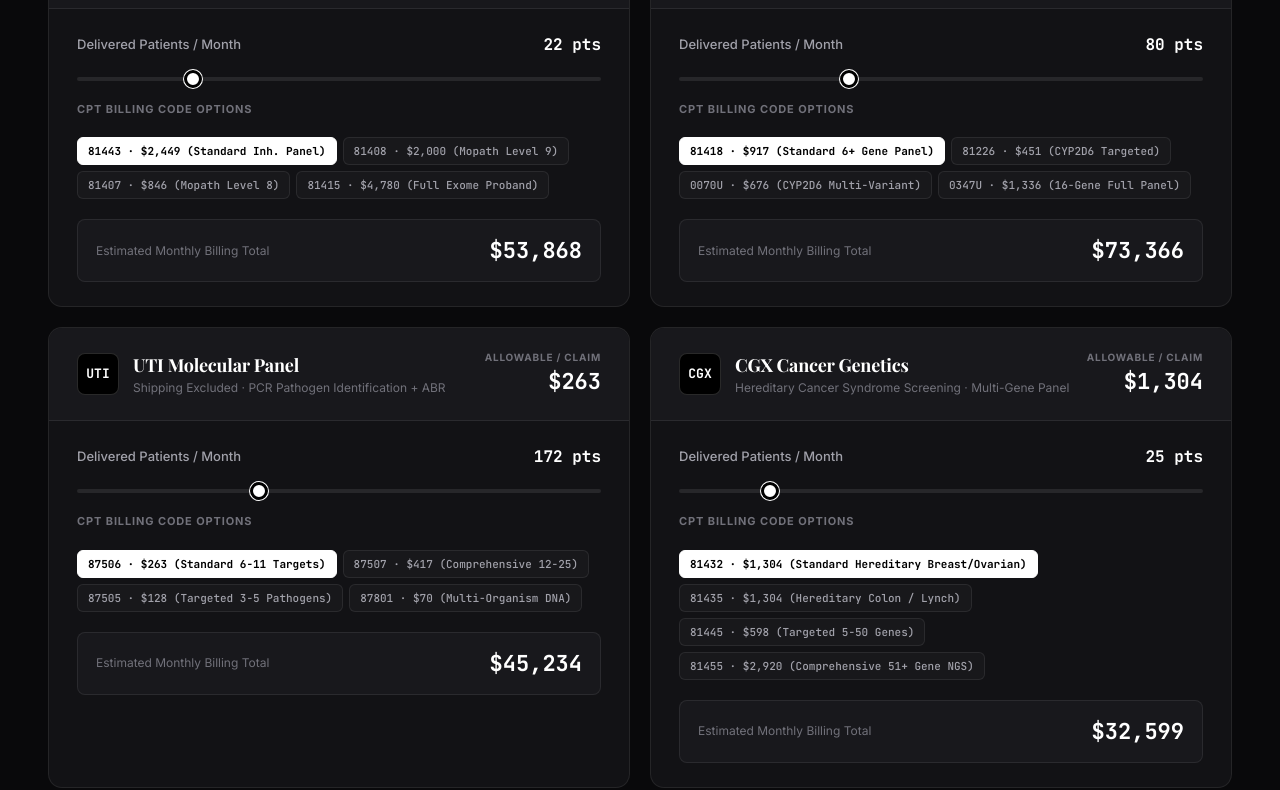
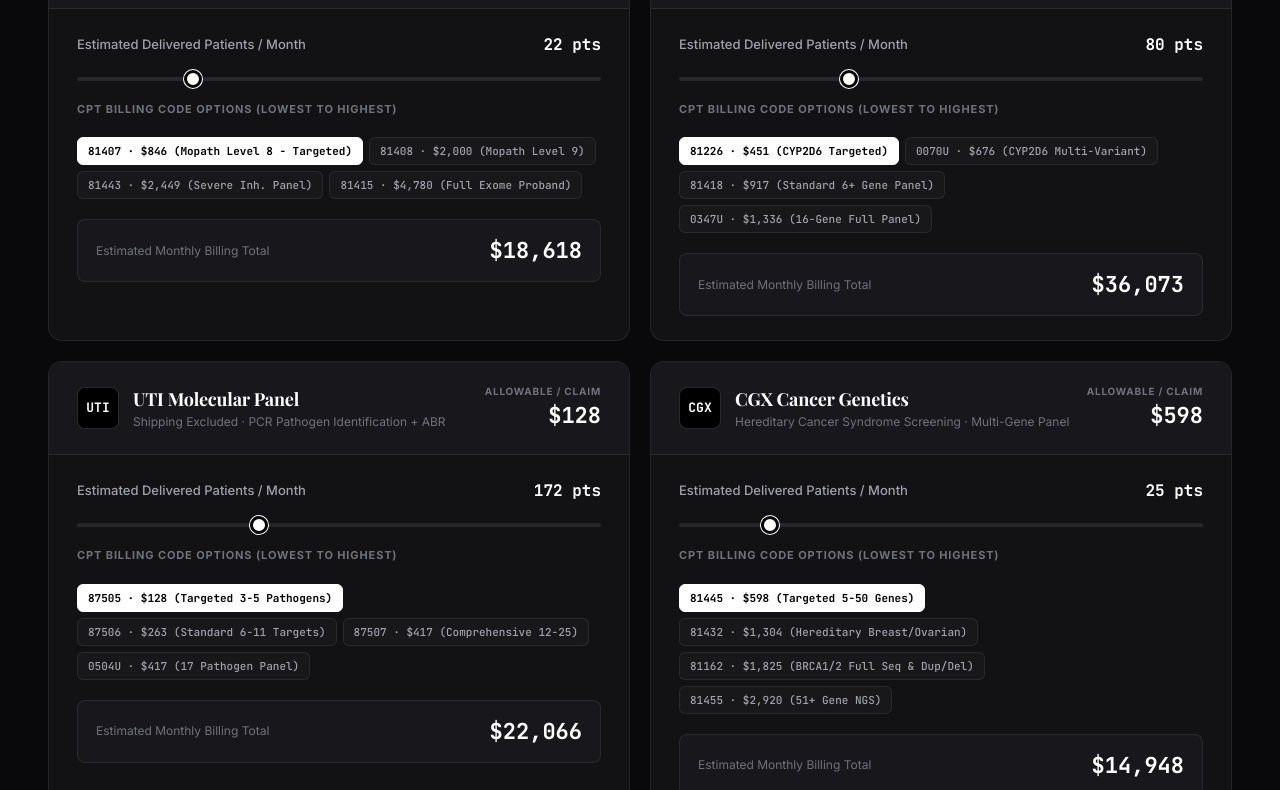
Before and after one commit to bennnnnnyyyyyyyy/fee-schedules-lab, a plain HTML site: page dashboard.html in a window 1280 px wide. Shown: the part 744-1534 px from the top of the page. Drawn offline with nearby package versions, Linux system fonts and the light colour scheme; a web font is replaced by a local one.

Commit message:
refactor: update billing scenarios with conservative baseline estimates, updated CPT code rates, and improved dashboard labels

```diff
--- a/dashboard.html
+++ b/dashboard.html
@@ -713,7 +713,7 @@
 
   <div class="nav-controls">
     <div class="scenario-toggle-wrap">
-      <button class="scenario-btn active" id="btn-mode-standard" onclick="setBillingScenario('standard')">Standard Baseline</button>
+      <button class="scenario-btn active" id="btn-mode-standard" onclick="setBillingScenario('standard')">Conservative Baseline</button>
       <button class="scenario-btn" id="btn-mode-max" onclick="setBillingScenario('max')">Max Allowable Ceiling</button>
     </div>
     <div class="badge-live">
@@ -847,27 +847,27 @@
         </div>
         <div class="camp-rate-box">
           <div class="camp-rate-label">Allowable / Claim</div>
-          <div class="camp-rate-amount" id="rate-ngs-disp">$2,449</div>
+          <div class="camp-rate-amount" id="rate-ngs-disp">$846</div>
         </div>
       </div>
       <div class="camp-body">
         <div class="vol-row">
-          <span class="vol-label">Delivered Patients / Month</span>
+          <span class="vol-label">Estimated Delivered Patients / Month</span>
           <span class="vol-display" id="vol-ngs-disp">22 pts</span>
         </div>
         <input type="range" id="slider-ngs" min="1" max="100" value="22" oninput="onSliderChange('ngs')">
 
-        <div class="cpt-select-title">CPT Billing Code Options</div>
+        <div class="cpt-select-title">CPT Billing Code Options (Lowest to Highest)</div>
         <div class="cpt-chips-group" id="cpts-ngs">
-          <button class="cpt-btn active" data-rate="2448.56" data-cpt="81443" onclick="onCPTSelect('ngs', this)">81443 · $2,449 (Standard Inh. Panel)</button>
+          <button class="cpt-btn active" data-rate="846.27" data-cpt="81407" onclick="onCPTSelect('ngs', this)">81407 · $846 (Mopath Level 8 - Targeted)</button>
           <button class="cpt-btn" data-rate="2000.00" data-cpt="81408" onclick="onCPTSelect('ngs', this)">81408 · $2,000 (Mopath Level 9)</button>
-          <button class="cpt-btn" data-rate="846.27" data-cpt="81407" onclick="onCPTSelect('ngs', this)">81407 · $846 (Mopath Level 8)</button>
+          <button class="cpt-btn" data-rate="2448.56" data-cpt="81443" onclick="onCPTSelect('ngs', this)">81443 · $2,449 (Severe Inh. Panel)</button>
           <button class="cpt-btn" data-rate="4780.00" data-cpt="81415" onclick="onCPTSelect('ngs', this)">81415 · $4,780 (Full Exome Proband)</button>
         </div>
 
         <div class="camp-subtotal-panel">
           <span class="subtotal-tag">Estimated Monthly Billing Total</span>
-          <span class="subtotal-figure" id="sub-ngs-disp">$53,868</span>
+          <span class="subtotal-figure" id="sub-ngs-disp">$18,618</span>
         </div>
       </div>
     </div>
@@ -884,27 +884,27 @@
         </div>
         <div class="camp-rate-box">
           <div class="camp-rate-label">Allowable / Claim</div>
-          <div class="camp-rate-amount" id="rate-pgx-disp">$917</div>
+          <div class="camp-rate-amount" id="rate-pgx-disp">$451</div>
         </div>
       </div>
       <div class="camp-body">
         <div class="vol-row">
-          <span class="vol-label">Delivered Patients / Month</span>
+          <span class="vol-label">Estimated Delivered Patients / Month</span>
           <span class="vol-display" id="vol-pgx-disp">80 pts</span>
         </div>
         <input type="range" id="slider-pgx" min="1" max="250" value="80" oninput="onSliderChange('pgx')">
 
-        <div class="cpt-select-title">CPT Billing Code Options</div>
+        <div class="cpt-select-title">CPT Billing Code Options (Lowest to Highest)</div>
         <div class="cpt-chips-group" id="cpts-pgx">
-          <button class="cpt-btn active" data-rate="917.08" data-cpt="81418" onclick="onCPTSelect('pgx', this)">81418 · $917 (Standard 6+ Gene Panel)</button>
-          <button class="cpt-btn" data-rate="450.91" data-cpt="81226" onclick="onCPTSelect('pgx', this)">81226 · $451 (CYP2D6 Targeted)</button>
+          <button class="cpt-btn active" data-rate="450.91" data-cpt="81226" onclick="onCPTSelect('pgx', this)">81226 · $451 (CYP2D6 Targeted)</button>
           <button class="cpt-btn" data-rate="676.37" data-cpt="0070U" onclick="onCPTSelect('pgx', this)">0070U · $676 (CYP2D6 Multi-Variant)</button>
+          <button class="cpt-btn" data-rate="917.08" data-cpt="81418" onclick="onCPTSelect('pgx', this)">81418 · $917 (Standard 6+ Gene Panel)</button>
           <button class="cpt-btn" data-rate="1336.09" data-cpt="0347U" onclick="onCPTSelect('pgx', this)">0347U · $1,336 (16-Gene Full Panel)</button>
         </div>
 
         <div class="camp-subtotal-panel">
           <span class="subtotal-tag">Estimated Monthly Billing Total</span>
-          <span class="subtotal-figure" id="sub-pgx-disp">$73,366</span>
+          <span class="subtotal-figure" id="sub-pgx-disp">$36,073</span>
         </div>
       </div>
     </div>
@@ -921,27 +921,27 @@
         </div>
         <div class="camp-rate-box">
           <div class="camp-rate-label">Allowable / Claim</div>
-          <div class="camp-rate-amount" id="rate-uti-disp">$263</div>
+          <div class="camp-rate-amount" id="rate-uti-disp">$128</div>
         </div>
       </div>
       <div class="camp-body">
         <div class="vol-row">
-          <span class="vol-label">Delivered Patients / Month</span>
+          <span class="vol-label">Estimated Delivered Patients / Month</span>
           <span class="vol-display" id="vol-uti-disp">172 pts</span>
         </div>
         <input type="range" id="slider-uti" min="1" max="500" value="172" oninput="onSliderChange('uti')">
 
-        <div class="cpt-select-title">CPT Billing Code Options</div>
+        <div class="cpt-select-title">CPT Billing Code Options (Lowest to Highest)</div>
         <div class="cpt-chips-group" id="cpts-uti">
-          <button class="cpt-btn active" data-rate="262.99" data-cpt="87506" onclick="onCPTSelect('uti', this)">87506 · $263 (Standard 6-11 Targets)</button>
+          <button class="cpt-btn active" data-rate="128.29" data-cpt="87505" onclick="onCPTSelect('uti', this)">87505 · $128 (Targeted 3-5 Pathogens)</button>
+          <button class="cpt-btn" data-rate="262.99" data-cpt="87506" onclick="onCPTSelect('uti', this)">87506 · $263 (Standard 6-11 Targets)</button>
           <button class="cpt-btn" data-rate="416.78" data-cpt="87507" onclick="onCPTSelect('uti', this)">87507 · $417 (Comprehensive 12-25)</button>
-          <button class="cpt-btn" data-rate="128.29" data-cpt="87505" onclick="onCPTSelect('uti', this)">87505 · $128 (Targeted 3-5 Pathogens)</button>
-          <button class="cpt-btn" data-rate="70.20" data-cpt="87801" onclick="onCPTSelect('uti', this)">87801 · $70 (Multi-Organism DNA)</button>
+          <button class="cpt-btn" data-rate="416.78" data-cpt="0504U" onclick="onCPTSelect('uti', this)">0504U · $417 (17 Pathogen Panel)</button>
         </div>
 
         <div class="camp-subtotal-panel">
           <span class="subtotal-tag">Estimated Monthly Billing Total</span>
-          <span class="subtotal-figure" id="sub-uti-disp">$45,234</span>
+          <span class="subtotal-figure" id="sub-uti-disp">$22,066</span>
         </div>
       </div>
     </div>
@@ -958,27 +958,27 @@
         </div>
         <div class="camp-rate-box">
           <div class="camp-rate-label">Allowable / Claim</div>
-          <div class="camp-rate-amount" id="rate-cgx-disp">$1,304</div>
+          <div class="camp-rate-amount" id="rate-cgx-disp">$598</div>
         </div>
       </div>
       <div class="camp-body">
         <div class="vol-row">
-          <span class="vol-label">Delivered Patients / Month</span>
+          <span class="vol-label">Estimated Delivered Patients / Month</span>
           <span class="vol-display" id="vol-cgx-disp">25 pts</span>
         </div>
         <input type="range" id="slider-cgx" min="1" max="150" value="25" oninput="onSliderChange('cgx')">
 
-        <div class="cpt-select-title">CPT Billing Code Options</div>
+        <div class="cpt-select-title">CPT Billing Code Options (Lowest to Highest)</div>
         <div class="cpt-chips-group" id="cpts-cgx">
-          <button class="cpt-btn active" data-rate="1303.95" data-cpt="81432" onclick="onCPTSelect('cgx', this)">81432 · $1,304 (Standard Hereditary Breast/Ovarian)</button>
-          <button class="cpt-btn" data-rate="1303.95" data-cpt="81435" onclick="onCPTSelect('cgx', this)">81435 · $1,304 (Hereditary Colon / Lynch)</button>
-          <button class="cpt-btn" data-rate="597.91" data-cpt="81445" onclick="onCPTSelect('cgx', this)">81445 · $598 (Targeted 5-50 Genes)</button>
-          <button class="cpt-btn" data-rate="2919.60" data-cpt="81455" onclick="onCPTSelect('cgx', this)">81455 · $2,920 (Comprehensive 51+ Gene NGS)</button>
+          <button class="cpt-btn active" data-rate="597.91" data-cpt="81445" onclick="onCPTSelect('cgx', this)">81445 · $598 (Targeted 5-50 Genes)</button>
+          <button class="cpt-btn" data-rate="1303.95" data-cpt="81432" onclick="onCPTSelect('cgx', this)">81432 · $1,304 (Hereditary Breast/Ovarian)</button>
+          <button class="cpt-btn" data-rate="1824.88" data-cpt="81162" onclick="onCPTSelect('cgx', this)">81162 · $1,825 (BRCA1/2 Full Seq & Dup/Del)</button>
+          <button class="cpt-btn" data-rate="2919.60" data-cpt="81455" onclick="onCPTSelect('cgx', this)">81455 · $2,920 (51+ Gene NGS)</button>
         </div>
 
         <div class="camp-subtotal-panel">
           <span class="subtotal-tag">Estimated Monthly Billing Total</span>
-          <span class="subtotal-figure" id="sub-cgx-disp">$32,599</span>
+          <span class="subtotal-figure" id="sub-cgx-disp">$14,948</span>
         </div>
       </div>
     </div>
@@ -1080,7 +1080,7 @@
       <thead>
         <tr>
           <th>Campaign Line</th>
-          <th>Target CPT Code</th>
+          <th>Selected CPT Code</th>
           <th>Allowable / Claim (CLFS '26)</th>
           <th>Monthly Patient Target</th>
           <th>Monthly Gross Allowable</th>
@@ -1089,43 +1089,43 @@
       <tbody>
         <tr>
           <td class="item-title">Immunodeficiency NGS</td>
-          <td class="mono" id="t-cpt-ngs">81443</td>
-          <td class="mono" id="t-rate-ngs">$2,448.56</td>
+          <td class="mono" id="t-cpt-ngs">81407</td>
+          <td class="mono" id="t-rate-ngs">$846.27</td>
           <td class="mono" id="t-vol-ngs">22 pts</td>
-          <td class="mono item-title" id="t-sub-ngs">$53,868</td>
+          <td class="mono item-title" id="t-sub-ngs">$18,618</td>
         </tr>
         <tr>
           <td class="item-title">Pharmacogenomics (PGx)</td>
-          <td class="mono" id="t-cpt-pgx">81418</td>
-          <td class="mono" id="t-rate-pgx">$917.08</td>
+          <td class="mono" id="t-cpt-pgx">81226</td>
+          <td class="mono" id="t-rate-pgx">$450.91</td>
           <td class="mono" id="t-vol-pgx">80 pts</td>
-          <td class="mono item-title" id="t-sub-pgx">$73,366</td>
+          <td class="mono item-title" id="t-sub-pgx">$36,073</td>
         </tr>
         <tr>
           <td class="item-title">UTI Molecular Panel</td>
-          <td class="mono" id="t-cpt-uti">87506</td>
-          <td class="mono" id="t-rate-uti">$262.99</td>
+          <td class="mono" id="t-cpt-uti">87505</td>
+          <td class="mono" id="t-rate-uti">$128.29</td>
           <td class="mono" id="t-vol-uti">172 pts</td>
-          <td class="mono item-title" id="t-sub-uti">$45,234</td>
+          <td class="mono item-title" id="t-sub-uti">$22,066</td>
         </tr>
         <tr>
           <td class="item-title">CGX Cancer Genetics</td>
-          <td class="mono" id="t-cpt-cgx">81432</td>
-          <td class="mono" id="t-rate-cgx">$1,303.95</td>
+          <td class="mono" id="t-cpt-cgx">81445</td>
+          <td class="mono" id="t-rate-cgx">$597.91</td>
           <td class="mono" id="t-vol-cgx">25 pts</td>
-          <td class="mono item-title" id="t-sub-cgx">$32,599</td>
+          <td class="mono item-title" id="t-sub-cgx">$14,948</td>
         </tr>
       </tbody>
       <tfoot>
         <tr>
           <td colspan="4">Combined Projected Monthly Billing Potential</td>
-          <td class="grand-total-amount" id="t-grand-total">$205,068</td>
+          <td class="grand-total-amount" id="t-grand-total">$91,705</td>
         </tr>
       </tfoot>
     </table>
 
     <div class="notice-card">
-      <strong>Allowable Fee Schedule Note:</strong> Modeled using CY2026 Clinical Laboratory Fee Schedule (CLFS) rates. Defaults reflect standard clinical panel codes. Use the CPT code buttons or the scenario toggle at the top right to model full comprehensive panel ceilings.
+      <strong>Allowable Fee Schedule Note:</strong> Modeled using CY2026 Clinical Laboratory Fee Schedule (CLFS) rates. Defaults reflect conservative, entry-level targeted codes. Click any CPT chip above or switch to "Max Allowable Ceiling" mode to view comprehensive panel potential.
     </div>
 
     <div class="notice-card" style="margin-top: 10px;">
@@ -1136,12 +1136,12 @@
 </main>
 
 <script>
-  // Default values set to realistic standard baseline codes
+  // Default values set to the lowest/conservative baseline entry codes
   const model = {
-    ngs: { vol: 22, rate: 2448.56, cpt: '81443' },
-    pgx: { vol: 80, rate: 917.08,  cpt: '81418' },
-    uti: { vol: 172, rate: 262.99, cpt: '87506' },
-    cgx: { vol: 25, rate: 1303.95, cpt: '81432' }
+    ngs: { vol: 22, rate: 846.27, cpt: '81407' },
+    pgx: { vol: 80, rate: 450.91, cpt: '81226' },
+    uti: { vol: 172, rate: 128.29, cpt: '87505' },
+    cgx: { vol: 25, rate: 597.91, cpt: '81445' }
   };
 
   const planTiers = {
@@ -1153,10 +1153,10 @@
 
   const scenarios = {
     standard: {
-      ngs: { rate: 2448.56, cpt: '81443' },
-      pgx: { rate: 917.08,  cpt: '81418' },
-      uti: { rate: 262.99,  cpt: '87506' },
-      cgx: { rate: 1303.95, cpt: '81432' }
+      ngs: { rate: 846.27, cpt: '81407' },
+      pgx: { rate: 450.91, cpt: '81226' },
+      uti: { rate: 128.29, cpt: '87505' },
+      cgx: { rate: 597.91, cpt: '81445' }
     },
     max: {
       ngs: { rate: 4780.00, cpt: '81415' },
```
